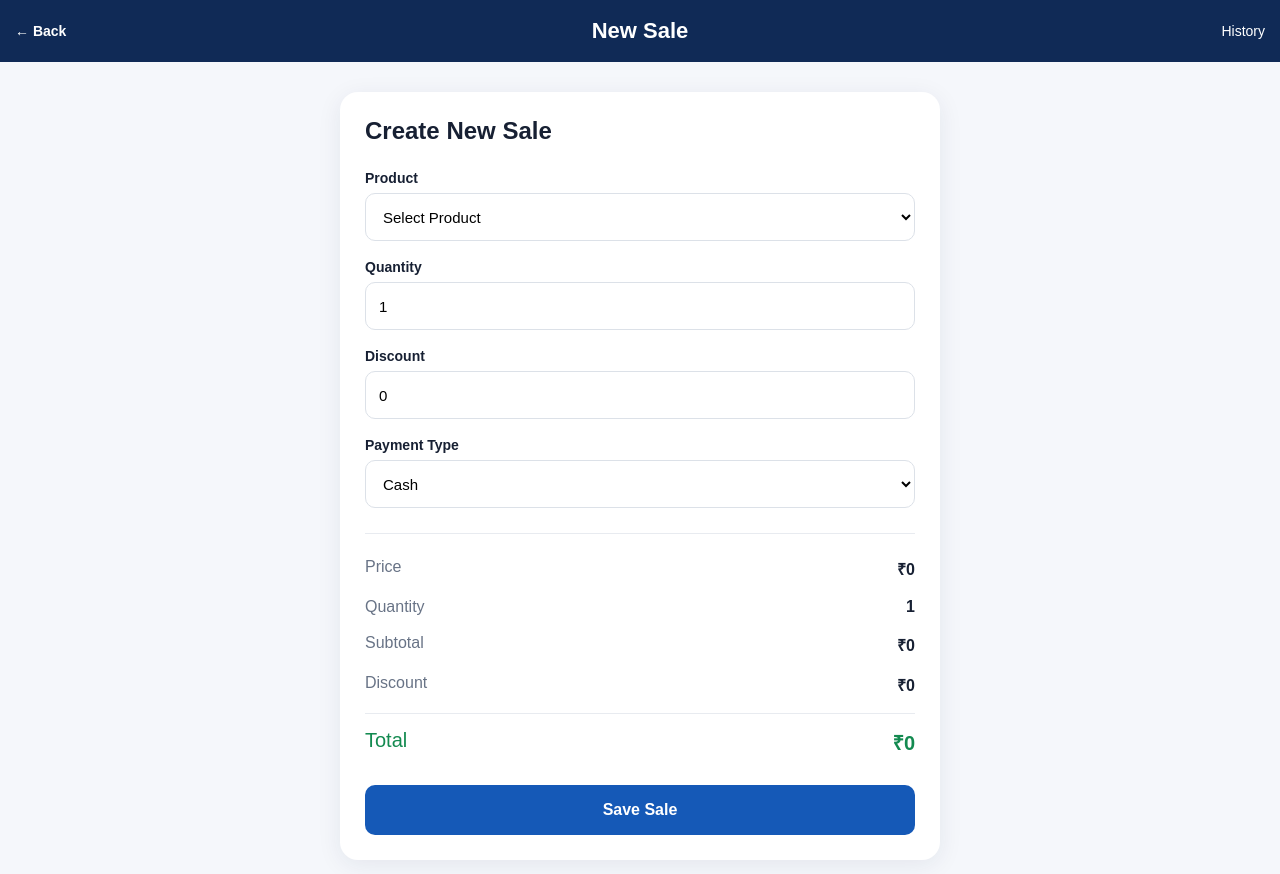
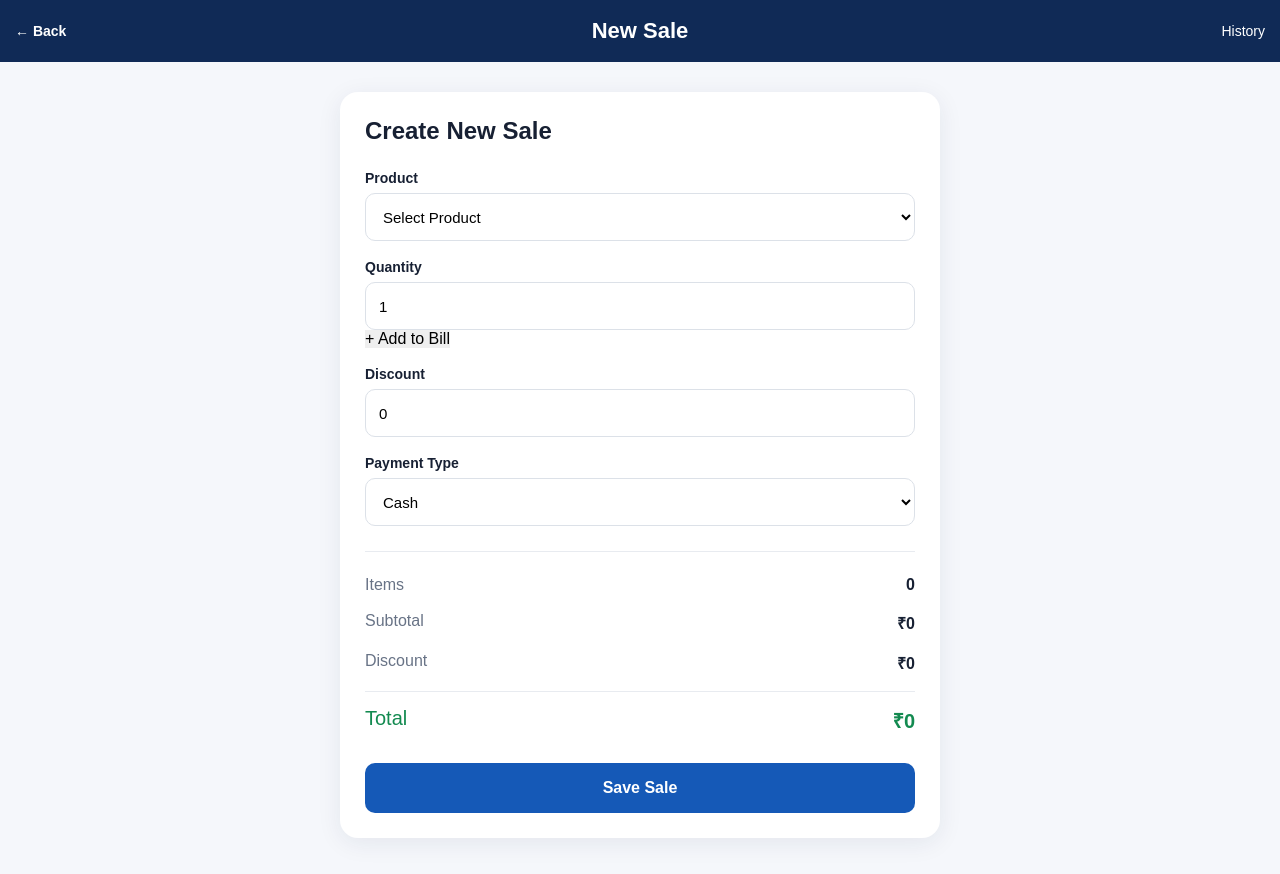
Before and after one commit to sameerkhan86926-a11y/hisabpro, a Next.js app: page /hisabpro/sales in a window 1280 px wide. Shown: the top 874 px of the page. Built offline with nearby package versions, Linux system fonts and the light colour scheme.

Commit message:
Update page.tsx

```diff
--- a/app/sales/page.tsx
+++ b/app/sales/page.tsx
@@ -1,6 +1,6 @@
 "use client";
 
-import { useEffect, useState } from "react";
+import { useEffect, useMemo, useState } from "react";
 
 type Product = {
   id: number;
@@ -30,6 +30,15 @@ type Transaction = {
 
 type PaymentType = "cash" | "credit";
 
+type CartItem = {
+  productId: number;
+  product: string;
+  price: number;
+  purchasePrice: number;
+  quantity: number;
+  amount: number;
+};
+
 export default function SalesPage() {
   const [products, setProducts] = useState<Product[]>([]);
   const [customers, setCustomers] = useState<Customer[]>([]);
@@ -42,6 +51,8 @@ export default function SalesPage() {
 
   const [paymentType, setPaymentType] =
     useState<PaymentType>("cash");
+
+  const [cart, setCart] = useState<CartItem[]>([]);
 
   const [message, setMessage] = useState("");
 
@@ -66,13 +77,26 @@ export default function SalesPage() {
     (customer) => customer.id === Number(customerId)
   );
 
-  const subtotal = selectedProduct
-    ? selectedProduct.sellingPrice * quantity
-    : 0;
+  const subtotal = useMemo(() => {
+    return cart.reduce(
+      (sum, item) => sum + item.amount,
+      0
+    );
+  }, [cart]);
 
-  const total = Math.max(subtotal - discount, 0);
+  const totalQuantity = useMemo(() => {
+    return cart.reduce(
+      (sum, item) => sum + item.quantity,
+      0
+    );
+  }, [cart]);
 
-  function saveSale() {
+  const total = Math.max(
+    subtotal - discount,
+    0
+  );
+
+  function addToBill() {
     setMessage("");
 
     if (!selectedProduct) {
@@ -92,20 +116,115 @@ export default function SalesPage() {
       return;
     }
 
-    if (paymentType === "credit" && !selectedCustomer) {
-      setMessage("Please select a customer for credit sale.");
+    const existingItem = cart.find(
+      (item) =>
+        item.productId === selectedProduct.id
+    );
+
+    const existingQuantity =
+      existingItem?.quantity || 0;
+
+    if (
+      existingQuantity + quantity >
+      selectedProduct.stock
+    ) {
+      setMessage(
+        `Only ${selectedProduct.stock} items available in stock.`
+      );
       return;
+    }
+
+    if (existingItem) {
+      setCart(
+        cart.map((item) =>
+          item.productId === selectedProduct.id
+            ? {
+                ...item,
+                quantity:
+                  item.quantity + quantity,
+                amount:
+                  (item.quantity + quantity) *
+                  item.price,
+              }
+            : item
+        )
+      );
+    } else {
+      const newItem: CartItem = {
+        productId: selectedProduct.id,
+        product: selectedProduct.name,
+        price: selectedProduct.sellingPrice,
+        purchasePrice:
+          selectedProduct.purchasePrice,
+        quantity,
+        amount:
+          selectedProduct.sellingPrice *
+          quantity,
+      };
+
+      setCart([...cart, newItem]);
+    }
+
+    setProductId("");
+    setQuantity(1);
+    setMessage("");
+  }
+
+  function removeFromBill(productId: number) {
+    setCart(
+      cart.filter(
+        (item) => item.productId !== productId
+      )
+    );
+  }
+
+  function saveSale() {
+    setMessage("");
+
+    if (cart.length === 0) {
+      setMessage(
+        "Please add at least one product to the bill."
+      );
+      return;
+    }
+
+    if (
+      paymentType === "credit" &&
+      !selectedCustomer
+    ) {
+      setMessage(
+        "Please select a customer for credit sale."
+      );
+      return;
+    }
+
+    // Final stock check
+    for (const item of cart) {
+      const product = products.find(
+        (p) => p.id === item.productId
+      );
+
+      if (!product) {
+        setMessage(
+          `Product "${item.product}" not found.`
+        );
+        return;
+      }
+
+      if (item.quantity > product.stock) {
+        setMessage(
+          `Not enough stock for ${item.product}.`
+        );
+        return;
+      }
     }
 
     const saleId = Date.now();
 
     const sale = {
       id: saleId,
-      productId: selectedProduct.id,
-      product: selectedProduct.name,
-      price: selectedProduct.sellingPrice,
-      purchasePrice: selectedProduct.purchasePrice,
-      quantity,
+      items: cart,
+      subtotal,
       discount,
       total,
       paymentType,
@@ -121,7 +240,9 @@ export default function SalesPage() {
     };
 
     const oldSales = JSON.parse(
-      localStorage.getItem("hisabpro_sales") || "[]"
+      localStorage.getItem(
+        "hisabpro_sales"
+      ) || "[]"
     );
 
     oldSales.push(sale);
@@ -131,21 +252,30 @@ export default function SalesPage() {
       JSON.stringify(oldSales)
     );
 
-    // Save latest sale for invoice
+    // Save latest invoice
     localStorage.setItem(
       "hisabpro_last_invoice",
       JSON.stringify(sale)
     );
 
-    // Reduce stock
-    const updatedProducts = products.map((product) =>
-      product.id === selectedProduct.id
-        ? {
-            ...product,
-            stock: product.stock - quantity,
-          }
-        : product
-    );
+    // Reduce stock for every product
+    const updatedProducts =
+      products.map((product) => {
+        const item = cart.find(
+          (cartItem) =>
+            cartItem.productId === product.id
+        );
+
+        if (!item) {
+          return product;
+        }
+
+        return {
+          ...product,
+          stock:
+            product.stock - item.quantity,
+        };
+      });
 
     setProducts(updatedProducts);
 
@@ -154,19 +284,23 @@ export default function SalesPage() {
       JSON.stringify(updatedProducts)
     );
 
-    // Credit Sale → Add customer due
-    if (paymentType === "credit" && selectedCustomer) {
+    // Credit Sale
+    if (
+      paymentType === "credit" &&
+      selectedCustomer
+    ) {
       const updatedCustomer: Customer = {
         ...selectedCustomer,
-        due: selectedCustomer.due + total,
+        due:
+          selectedCustomer.due + total,
       };
 
-      const updatedCustomers = customers.map(
-        (customer) =>
+      const updatedCustomers =
+        customers.map((customer) =>
           customer.id === selectedCustomer.id
             ? updatedCustomer
             : customer
-      );
+        );
 
       setCustomers(updatedCustomers);
 
@@ -175,19 +309,23 @@ export default function SalesPage() {
         JSON.stringify(updatedCustomers)
       );
 
-      // Add transaction to customer history
       const transaction: Transaction = {
         id: Date.now() + 1,
         customerId: selectedCustomer.id,
         type: "credit",
         amount: total,
-        note: `Credit Sale - ${selectedProduct.name}`,
+        note: `Credit Sale - ${cart
+          .map((item) => item.product)
+          .join(", ")}`,
         date: new Date().toISOString(),
       };
 
-      const oldTransactions = JSON.parse(
-        localStorage.getItem("hisabpro_transactions") || "[]"
-      );
+      const oldTransactions =
+        JSON.parse(
+          localStorage.getItem(
+            "hisabpro_transactions"
+          ) || "[]"
+        );
 
       oldTransactions.push(transaction);
 
@@ -197,20 +335,17 @@ export default function SalesPage() {
       );
     }
 
-    setMessage(
-      paymentType === "credit"
-        ? "Credit sale saved & customer due updated successfully ✅"
-        : "Sale saved & stock updated successfully ✅"
-    );
-
+    // Reset form
     setProductId("");
     setCustomerId("");
     setQuantity(1);
     setDiscount(0);
     setPaymentType("cash");
+    setCart([]);
 
-    // Open invoice automatically
-    window.location.href = "/hisabpro/invoice/";
+    // Open invoice
+    window.location.href =
+      "/hisabpro/invoice/";
   }
 
   return (
@@ -237,6 +372,8 @@ export default function SalesPage() {
 
         <h2>Create New Sale</h2>
 
+        {/* PRODUCT */}
+
         <label>Product</label>
 
         <select
@@ -257,7 +394,9 @@ export default function SalesPage() {
               disabled={product.stock <= 0}
             >
               {product.name} — ₹
-              {product.sellingPrice.toLocaleString("en-IN")}
+              {product.sellingPrice.toLocaleString(
+                "en-IN"
+              )}
               {" | Stock: "}
               {product.stock}
             </option>
@@ -266,23 +405,101 @@ export default function SalesPage() {
 
         {selectedProduct && (
           <p className="stock-available">
-            Available Stock: {selectedProduct.stock}
+            Available Stock:{" "}
+            {selectedProduct.stock}
           </p>
         )}
+
+        {/* QUANTITY */}
 
         <label>Quantity</label>
 
         <input
           type="number"
           min="1"
-          max={selectedProduct?.stock || undefined}
+          max={
+            selectedProduct?.stock ||
+            undefined
+          }
           value={quantity}
           onChange={(e) =>
             setQuantity(
-              Math.max(1, Number(e.target.value))
+              Math.max(
+                1,
+                Number(e.target.value)
+              )
             )
           }
+          onKeyDown={(e) => {
+            if (e.key === "Enter") {
+              addToBill();
+            }
+          }}
         />
+
+        <button
+          className="add-to-bill"
+          onClick={addToBill}
+        >
+          + Add to Bill
+        </button>
+
+        {/* BILL ITEMS */}
+
+        {cart.length > 0 && (
+          <div className="bill-items">
+
+            <h3>Bill Items</h3>
+
+            {cart.map((item) => (
+              <div
+                className="bill-item"
+                key={item.productId}
+              >
+
+                <div className="bill-item-info">
+
+                  <strong>
+                    {item.product}
+                  </strong>
+
+                  <span>
+                    {item.quantity} × ₹
+                    {item.price.toLocaleString(
+                      "en-IN"
+                    )}
+                  </span>
+
+                </div>
+
+                <div className="bill-item-right">
+
+                  <strong>
+                    ₹
+                    {item.amount.toLocaleString(
+                      "en-IN"
+                    )}
+                  </strong>
+
+                  <button
+                    onClick={() =>
+                      removeFromBill(
+                        item.productId
+                      )
+                    }
+                  >
+                    Remove
+                  </button>
+
+                </div>
+
+              </div>
+            ))}
+
+          </div>
+        )}
+
+        {/* DISCOUNT */}
 
         <label>Discount</label>
 
@@ -292,10 +509,15 @@ export default function SalesPage() {
           value={discount}
           onChange={(e) =>
             setDiscount(
-              Math.max(0, Number(e.target.value))
+              Math.max(
+                0,
+                Number(e.target.value)
+              )
             )
           }
         />
+
+        {/* PAYMENT */}
 
         <label>Payment Type</label>
 
@@ -317,6 +539,8 @@ export default function SalesPage() {
           </option>
         </select>
 
+        {/* CUSTOMER */}
+
         {paymentType === "credit" && (
           <>
             <label>Customer</label>
@@ -324,7 +548,9 @@ export default function SalesPage() {
             <select
               value={customerId}
               onChange={(e) => {
-                setCustomerId(e.target.value);
+                setCustomerId(
+                  e.target.value
+                );
                 setMessage("");
               }}
             >
@@ -338,7 +564,9 @@ export default function SalesPage() {
                   value={customer.id}
                 >
                   {customer.name} — Due ₹
-                  {customer.due.toLocaleString("en-IN")}
+                  {customer.due.toLocaleString(
+                    "en-IN"
+                  )}
                 </option>
               ))}
             </select>
@@ -354,49 +582,50 @@ export default function SalesPage() {
           </>
         )}
 
+        {/* SUMMARY */}
+
         <div className="sale-summary">
 
           <div>
-            <span>Price</span>
+            <span>Items</span>
             <strong>
-              ₹
-              {selectedProduct
-                ? selectedProduct.sellingPrice.toLocaleString(
-                    "en-IN"
-                  )
-                : "0"}
-            </strong>
-          </div>
-
-          <div>
-            <span>Quantity</span>
-            <strong>
-              {quantity}
+              {totalQuantity}
             </strong>
           </div>
 
           <div>
             <span>Subtotal</span>
             <strong>
-              ₹{subtotal.toLocaleString("en-IN")}
+              ₹
+              {subtotal.toLocaleString(
+                "en-IN"
+              )}
             </strong>
           </div>
 
           <div>
             <span>Discount</span>
             <strong>
-              ₹{discount.toLocaleString("en-IN")}
+              ₹
+              {discount.toLocaleString(
+                "en-IN"
+              )}
             </strong>
           </div>
 
           <div className="sale-total">
             <span>Total</span>
             <strong>
-              ₹{total.toLocaleString("en-IN")}
+              ₹
+              {total.toLocaleString(
+                "en-IN"
+              )}
             </strong>
           </div>
 
         </div>
+
+        {/* SAVE */}
 
         <button
           className="save-sale"
```
